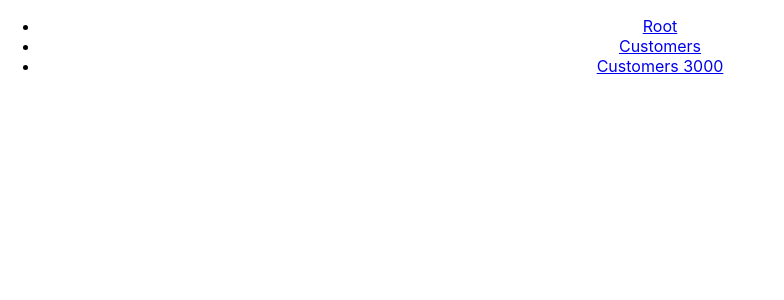
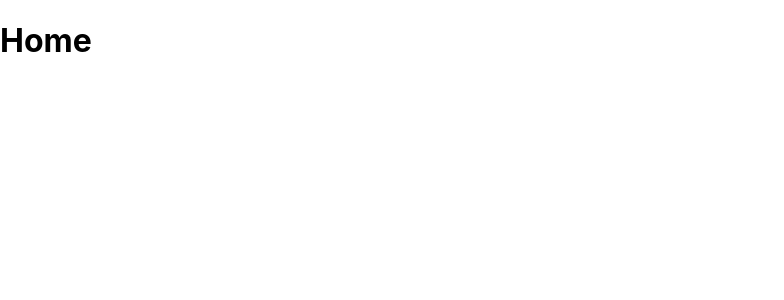
Before and after one commit to frandieguez/react-customer-abm, a React (Create React App) app: page / in a window 1280 px wide. Shown: the top 300 px of the page, without its empty margins (0-784 px from the left). Built offline with nearby package versions, Linux system fonts and the light colour scheme.

Commit message:
Add React router to play with multiple components and routes

```diff
--- a/src/App.js
+++ b/src/App.js
@@ -1,24 +1,28 @@
 import React, { Component } from 'react';
-import { BrowserRouter as Router, Link } from 'react-router-dom'
+import { BrowserRouter as Router, Route, Switch } from 'react-router-dom'
 import './App.css';
 
 class App extends Component {
+
+  renderHome = () => <h1>Home</h1>
+
+  renderCustomerContainer = () => <h1>Customer Container</h1>
+
+  renderCustomerListContainer = () => <h1>Customer List Container</h1>
+
+  renderCustomerNewContainer = () => <h1>Customer New Container</h1>
+
   render() {
     return (
       <Router>
-      <div className="App">
-        <ul>
-          <li>
-            <Link to="/">Root</Link>
-          </li>
-          <li>
-            <Link to="/customers">Customers</Link>
-          </li>
-          <li>
-            <Link to="/customers/3000">Customers 3000</Link>
-          </li>
-        </ul>
-      </div>
+        <div>
+          <Route exact path="/" component={this.renderHome} />
+          <Route exact path="/customers" component={this.renderCustomerListContainer} />
+          <Switch>
+            <Route exact path="/customers/new" component={this.renderCustomerNewContainer} />
+            <Route exact path="/customers/:dni" component={this.renderCustomerContainer} />
+          </Switch>
+        </div>
       </Router>
     );
   }
```
